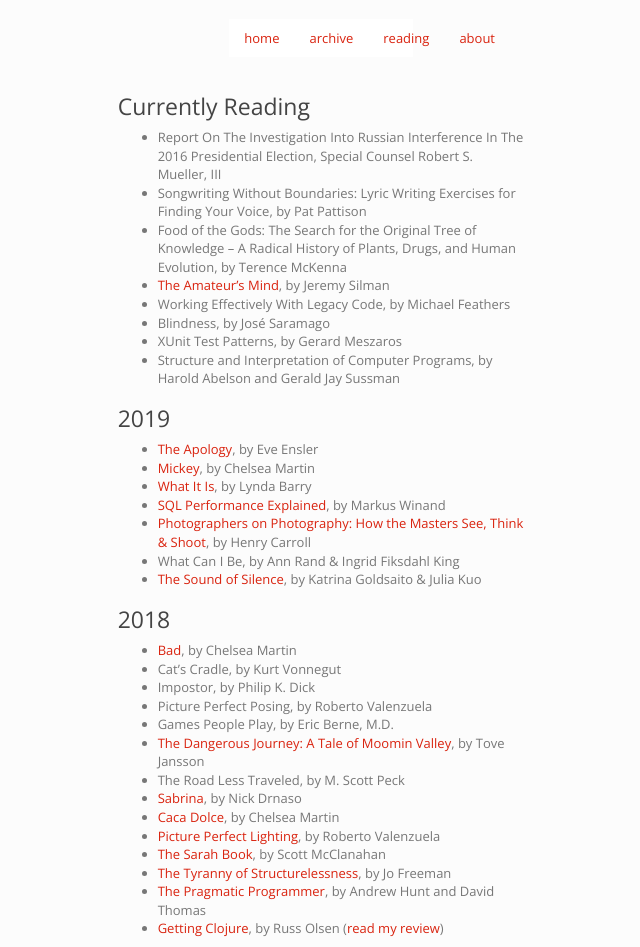
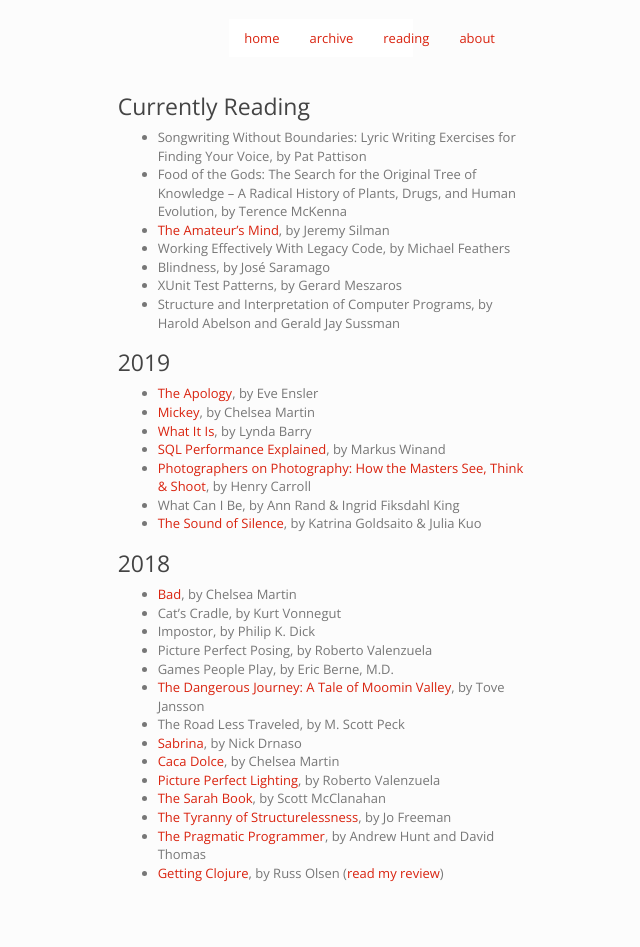
Before and after one commit to imtayadeway/imtayadeway.github.io, a Jekyll site: the page built from reading-list/index.md, in a window 1280 px wide. Shown: the whole page, without its empty margins (319-959 px from the left). Built offline with Jekyll 4.4.1, drawn with Linux system fonts in a browser that asks for light colours; after the commit the page ends 900 px from its top, so only the background shows below that.

Commit message:
Guess I'm not going to finish this

```diff
--- a/reading-list/index.md
+++ b/reading-list/index.md
@@ -5,7 +5,6 @@
 
 ### Currently Reading
 
-- Report On The Investigation Into Russian Interference In The 2016 Presidential Election, Special Counsel Robert S. Mueller, III
 - Songwriting Without Boundaries: Lyric Writing Exercises for Finding Your Voice, by Pat Pattison
 - Food of the Gods: The Search for the Original Tree of Knowledge – A Radical History of Plants, Drugs, and Human Evolution, by Terence McKenna
 - [The Amateur's Mind][], by Jeremy Silman
```
